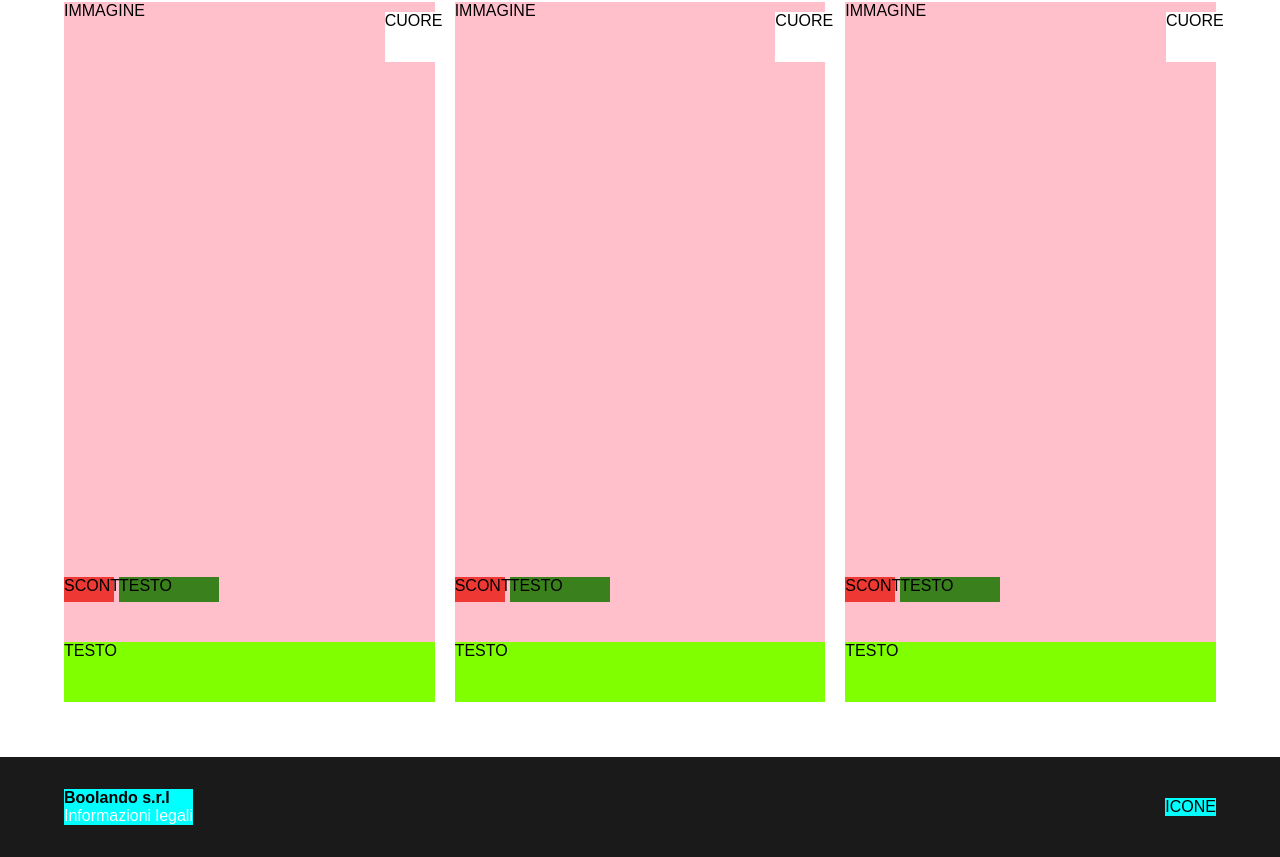
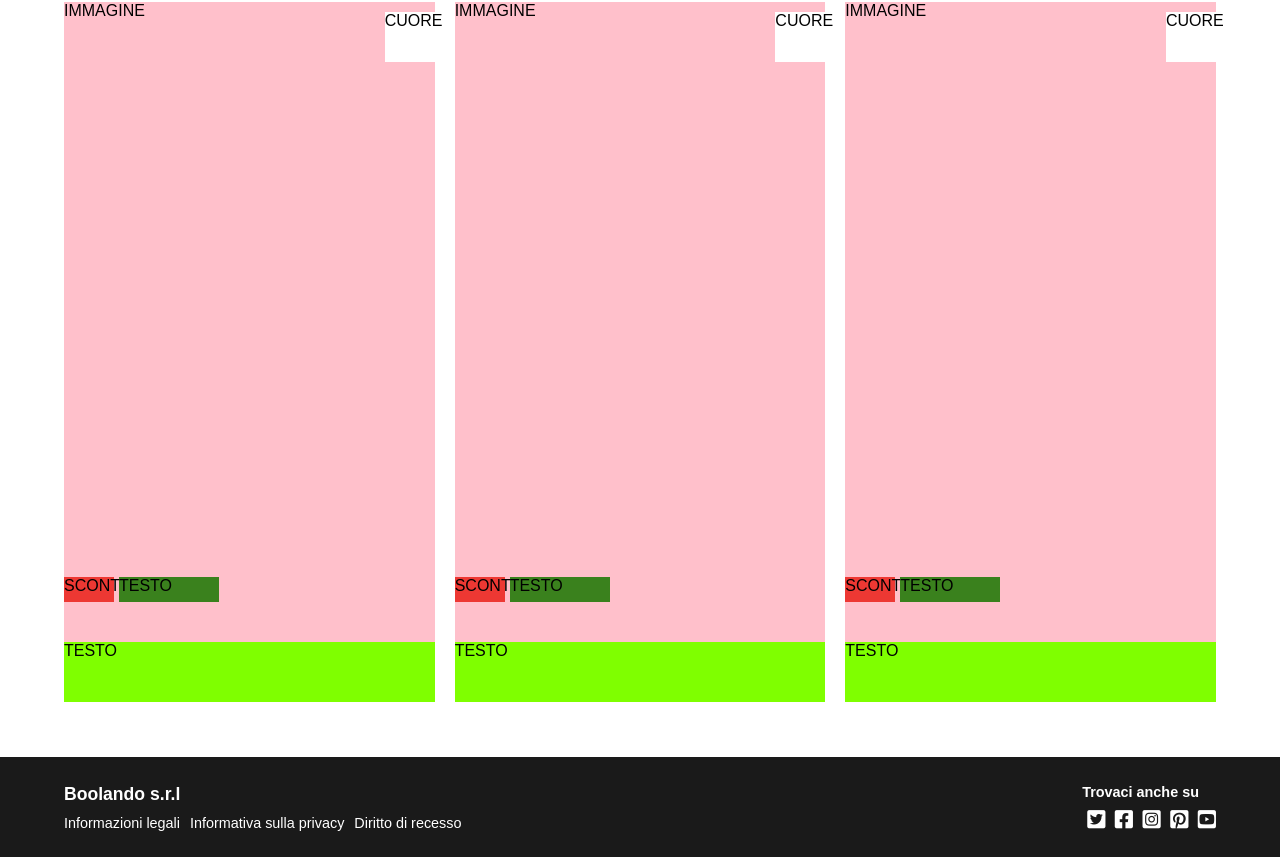
Before and after one commit to RiccardoCivardi/html-css-boolando, a plain HTML site: page index.html in a window 1280 px wide. Shown: the part 868-1725 px from the top of the page. Drawn offline with Linux system fonts and the light colour scheme.

Commit message:
[add] footer

```diff
--- a/css/style.css
+++ b/css/style.css
@@ -16,6 +16,7 @@ ul {
 
 a {
   text-decoration: none;
+  margin-right: 10px;
   color: white;
 }
 
@@ -102,7 +103,6 @@ header .menu ul {
 }
 
 header .menu a {
-  margin-right: 10px;
   font-weight: bold;
 }
 
@@ -149,6 +149,7 @@ footer {
   background-color: #1A1A1A;
   height: 100px;
   margin-top: 10px;
+  color: #fff;
 }
 
 footer .container {
@@ -157,14 +158,21 @@ footer .container {
   align-items: center;
 }
 
-footer .conditions {
-
-  /* DEBUG */
-  background-color: aqua;
+footer h3 {
+  font-size: 1.1rem;
+  margin-bottom: 10px;
 }
 
-footer .icons {
+footer h4 {
+  font-size: 0.9rem;
+  margin-bottom: 10px;
+}
 
-  /* DEBUG */
-  background-color: aqua;
+footer .conditions ul {
+  display: flex;
+  font-size: 0.9rem;
 }
+
+footer .icons i {
+  font-size: 1.3rem;
+}
--- a/index.html
+++ b/index.html
@@ -112,17 +112,39 @@
   </main>
 
   <footer>
+
     <div class="container">
+
       <div class="conditions">
-        <h4>Boolando s.r.l</h4>
-        <nav>
-          <ul>
-            <li><a href="#">Informazioni legali</a></li>
-          </ul>
-        </nav>
+
+        <h3>Boolando s.r.l</h3>
+
+        <ul>
+          <li><a href="#">Informazioni legali</a></li>
+          <li><a href="#">Informativa sulla privacy</a></li>
+          <li><a href="#">Diritto di recesso</a></li>
+        </ul>
+
       </div>
-      <div class="icons">ICONE</di>
+
+      <div class="social">
+
+        <h4>Trovaci anche su</h4>
+
+        <div class="icons">
+
+          <i class="fa-brands fa-square-twitter"></i>
+          <i class="fa-brands fa-square-facebook"></i>
+          <i class="fa-brands fa-square-instagram"></i>
+          <i class="fa-brands fa-square-pinterest"></i>
+          <i class="fa-brands fa-square-youtube"></i>
+
+        </div>
+
+      </div>
+
     </div>
+
   </footer>
 
 </body>
```
